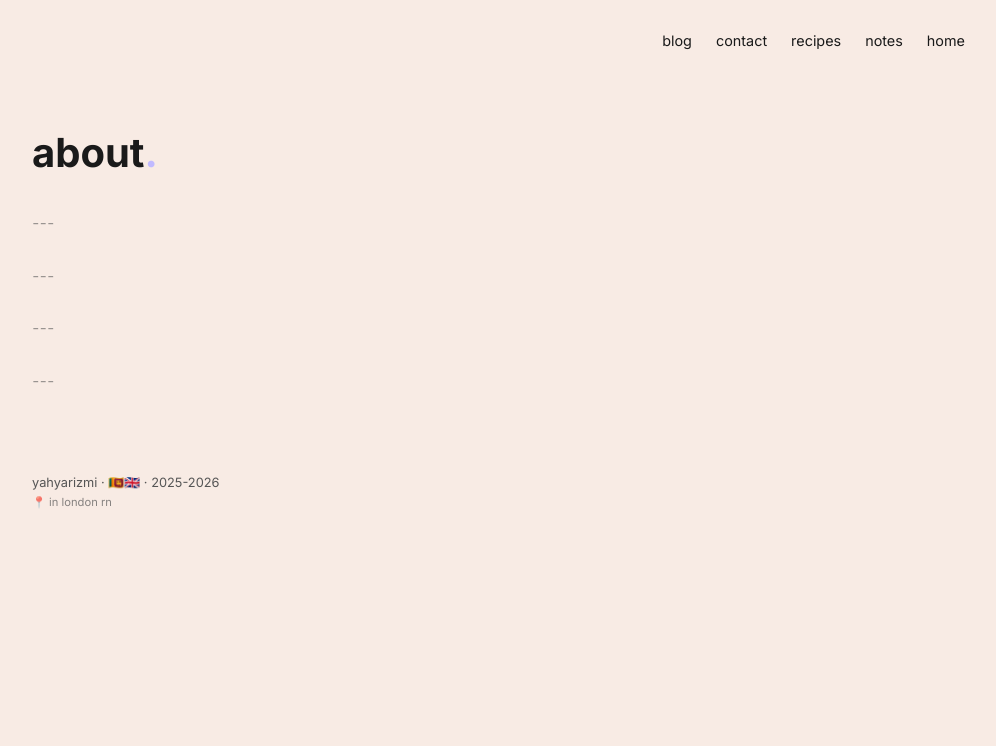
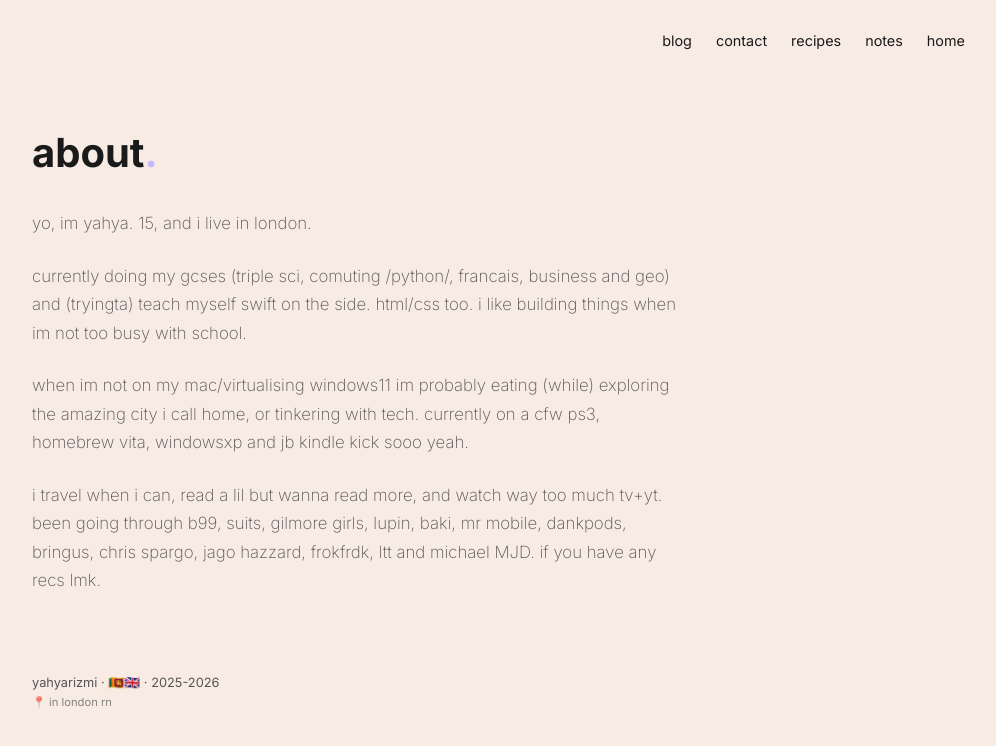
Before and after one commit to yrizzme/my-website-ig, a plain HTML site: page about.html in a window 1280 px wide. Shown: the whole page, without its empty margins (283-1279 px from the left). Drawn offline with Linux system fonts and the light colour scheme.

Commit message:
aboutttt

```diff
--- a/about.html
+++ b/about.html
@@ -95,21 +95,10 @@
   <main>
     <h1>about<span class="accent">.</span></h1>
 
-    <p>
-     ---
-    </p>
-
-    <p>
-    ---
-    </p>
-
-    <p>
-    ---
-    </p>
-
-    <p>
-    ---
-    </p>
+<p>yo, im yahya. 15, and i live in london.</p>
+<p>currently doing my gcses (triple sci, comuting /python/, francais, business and geo) and (tryingta) teach myself swift on the side. html/css too. i like building things when im not too busy with school.</p>
+<p>when im not on my mac/virtualising windows11 im probably eating (while) exploring the amazing city i call home, or tinkering with tech. currently on a cfw ps3, homebrew vita, windowsxp and jb kindle kick sooo yeah.</p>
+<p>i travel when i can, read a lil but wanna read more, and watch way too much tv+yt. been going through b99, suits, gilmore girls, lupin, baki, mr mobile, dankpods, bringus, chris spargo, jago hazzard, frokfrdk, ltt and michael MJD. if you have any recs lmk.</p>
 
     <div class="footer">
       <div>yahyarizmi · 🇱🇰🇬🇧 · 2025-2026</div>
```
Also changed, not shown: 1 other file.
